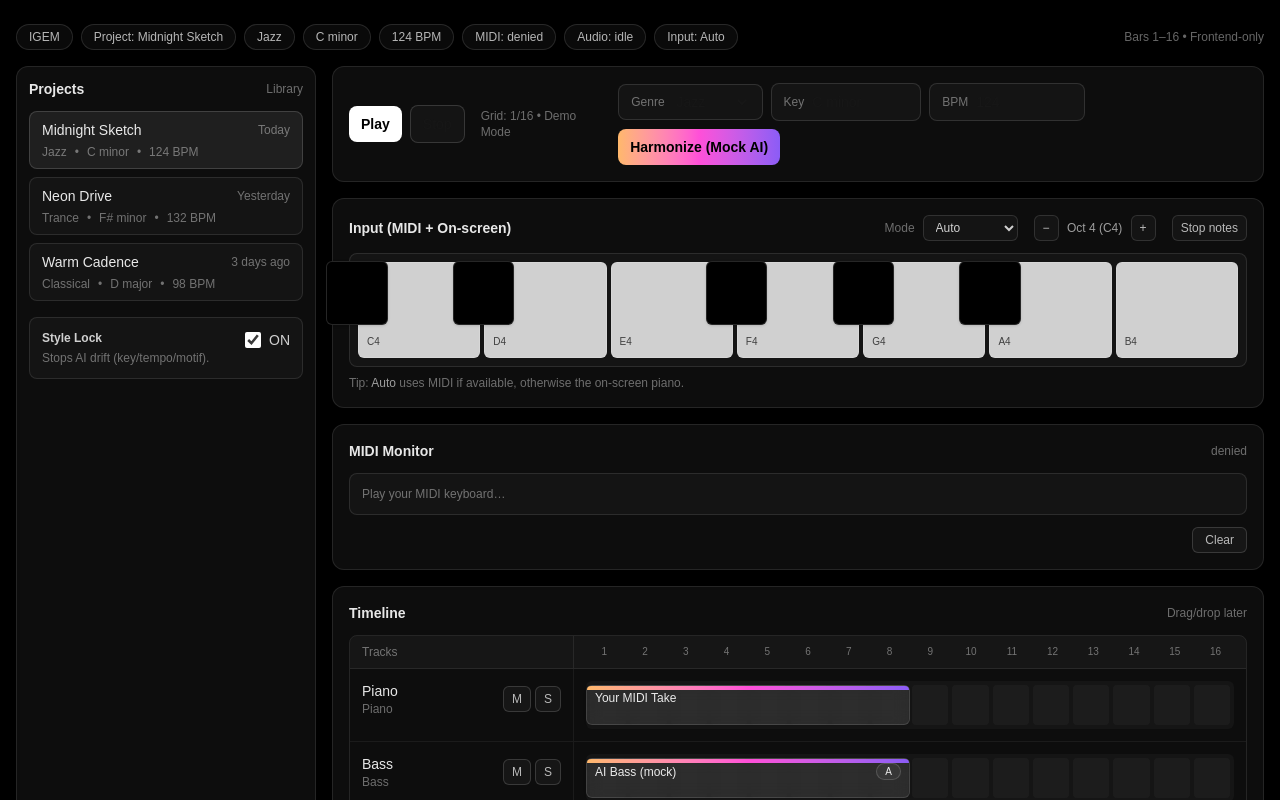
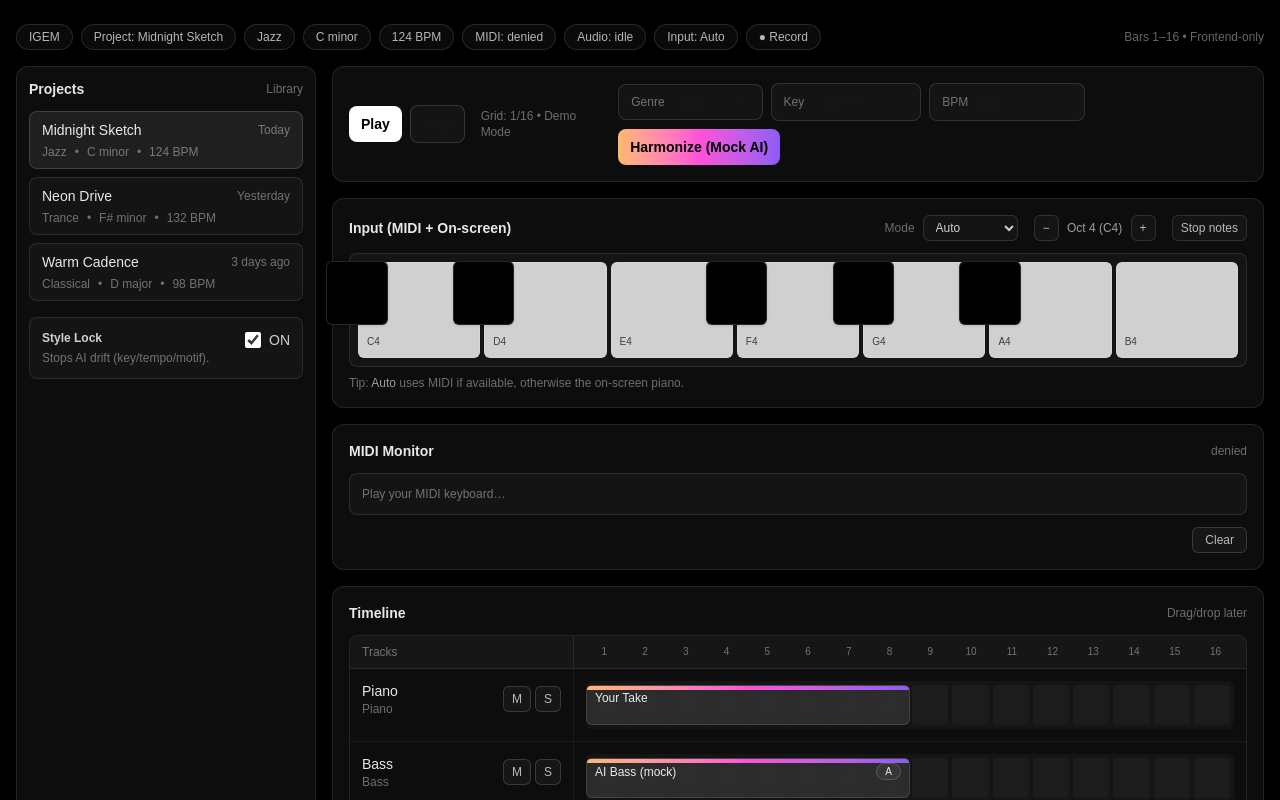
Before and after one commit to AntipasBen23/mozartai-feature-demo, a Next.js app: page / in a window 1280 px wide. Shown: the top 800 px of the page. Built offline with nearby package versions, Linux system fonts and the light colour scheme.

Commit message:
updated root page

```diff
--- a/src/app/page.tsx
+++ b/src/app/page.tsx
@@ -15,6 +15,10 @@ import { useSynth } from "./hooks/useSynth";
 
 type InputMode = "Auto" | "On-screen" | "MIDI";
 type BusEvent = MidiNoteEvent & { source: "MIDI" | "UI" };
+
+function secondsPerBar(bpm: number) {
+  return (60 / Math.max(1, bpm)) * 4; // 4/4
+}
 
 export default function Page() {
   const projects: Project[] = useMemo(
@@ -39,12 +43,12 @@ export default function Page() {
 
   const [aiLog, setAiLog] = useState<string[]>([
     "Tip: click anywhere once to enable audio.",
-    "Input: Auto uses MIDI if found, otherwise on-screen piano.",
+    "Auto uses MIDI if found, otherwise on-screen piano.",
   ]);
   const [command, setCommand] = useState("");
 
   const [tracks, setTracks] = useState<Track[]>([
-    { id: "t1", name: "Piano", kind: "Piano", clips: [{ id: "c1", name: "Your MIDI Take", startBar: 1, bars: 8 }] },
+    { id: "t1", name: "Piano", kind: "Piano", clips: [{ id: "c1", name: "Your Take", startBar: 1, bars: 8 }] },
     { id: "t2", name: "Bass", kind: "Bass", clips: [{ id: "c2", name: "AI Bass (mock)", startBar: 1, bars: 8, variant: "A" }] },
     { id: "t3", name: "Drums", kind: "Drums", clips: [{ id: "c3", name: "AI Drums (mock)", startBar: 1, bars: 8, variant: "A" }] },
     { id: "t4", name: "Pads", kind: "Pads", clips: [{ id: "c4", name: "AI Pads (mock)", startBar: 9, bars: 8, variant: "B" }] },
@@ -53,25 +57,62 @@ export default function Page() {
   const midi = useMidi(64);
   const synth = useSynth();
 
-  // Combined input event bus (MIDI + UI)
+  // Combined monitor bus (UI + MIDI)
   const [busEvents, setBusEvents] = useState<BusEvent[]>([]);
   const BUS_MAX = 64;
+  const pushEvent = (ev: BusEvent) => setBusEvents((prev) => [ev, ...prev].slice(0, BUS_MAX));
 
-  function pushEvent(ev: BusEvent) {
-    setBusEvents((prev) => [ev, ...prev].slice(0, BUS_MAX));
-  }
-
-  // Piano clip pulse
+  // Piano pulse
   const [pianoPulse, setPianoPulse] = useState(false);
   const pulseTimer = useRef<number | null>(null);
-
-  function pulsePiano() {
+  const pulsePiano = () => {
     setPianoPulse(true);
     if (pulseTimer.current) window.clearTimeout(pulseTimer.current);
     pulseTimer.current = window.setTimeout(() => setPianoPulse(false), 120);
+  };
+
+  // Recording
+  const [isRecording, setIsRecording] = useState(false);
+  const recordStartTs = useRef<number | null>(null);
+
+  function setPianoClip(name: string, bars?: number) {
+    setTracks((prev) =>
+      prev.map((t) => {
+        if (t.id !== "t1") return t;
+        return {
+          ...t,
+          clips: t.clips.map((c) =>
+            c.id === "c1" ? { ...c, name, bars: bars ?? c.bars } : c
+          ),
+        };
+      })
+    );
   }
 
-  // Decide if we should accept physical MIDI right now.
+  function toggleRecord() {
+    setIsRecording((on) => {
+      const next = !on;
+      if (next) {
+        recordStartTs.current = performance.now();
+        setPianoClip("Recording…", 1);
+        setAiLog((l) => ["Recording started.", ...l].slice(0, 10));
+      } else {
+        recordStartTs.current = null;
+        setPianoClip("Your Take");
+        setAiLog((l) => ["Recording stopped.", ...l].slice(0, 10));
+      }
+      return next;
+    });
+  }
+
+  function maybeGrowRecordingClip() {
+    if (!isRecording || recordStartTs.current == null) return;
+    const elapsedSec = (performance.now() - recordStartTs.current) / 1000;
+    const bars = Math.min(BAR_COUNT, Math.max(1, Math.floor(elapsedSec / secondsPerBar(bpm)) + 1));
+    setPianoClip("Recording…", bars);
+  }
+
+  // Allow physical MIDI?
   const allowMidi =
     mode === "MIDI" ||
     (mode === "Auto" &&
@@ -79,7 +120,7 @@ export default function Page() {
       !!midi.inputName &&
       !midi.inputName.includes("No MIDI devices"));
 
-  // Wire physical MIDI -> synth + bus
+  // Physical MIDI -> synth + bus (+ pulse + record growth)
   const lastMidiTs = useRef<number>(0);
   useEffect(() => {
     if (!allowMidi) return;
@@ -94,10 +135,11 @@ export default function Page() {
     if (ev.type === "noteon") {
       synth.noteOn(ev.note, ev.velocity);
       pulsePiano();
+      maybeGrowRecordingClip();
     } else {
       synth.noteOff(ev.note);
     }
-  }, [allowMidi, midi.events, synth]);
+  }, [allowMidi, midi.events, synth, isRecording, bpm]);
 
   function toggleTrack(id: string, field: "muted" | "solo") {
     setTracks((prev) => prev.map((t) => (t.id === id ? { ...t, [field]: !t[field] } : t)));
@@ -108,7 +150,10 @@ export default function Page() {
     setTracks((prev) =>
       prev.map((t) => {
         if (t.kind === "Bass" || t.kind === "Drums" || t.kind === "Pads") {
-          return { ...t, clips: t.clips.map((c) => ({ ...c, name: c.name.replace(/\(mock.*\)/, `(mock • ${action})`) })) };
+          return {
+            ...t,
+            clips: t.clips.map((c) => ({ ...c, name: c.name.replace(/\(mock.*\)/, `(mock • ${action})`) })),
+          };
         }
         return t;
       })
@@ -133,48 +178,47 @@ export default function Page() {
     else runMockAI("Refine groove + harmonize");
   }
 
-  // On-screen piano handlers (UI -> synth + bus)
+  // UI Piano -> synth + bus (+ pulse + record growth)
   function handleUiNoteOn(note: number, velocity: number = 110) {
     if (mode === "MIDI") return;
 
-    const ev: BusEvent = {
+    pushEvent({
       type: "noteon",
       note,
       velocity,
       channel: 0,
       ts: performance.now(),
       source: "UI",
-    };
-    pushEvent(ev);
+    });
 
     synth.noteOn(note, velocity);
     pulsePiano();
+    maybeGrowRecordingClip();
   }
 
   function handleUiNoteOff(note: number) {
     if (mode === "MIDI") return;
 
-    const ev: BusEvent = {
+    pushEvent({
       type: "noteoff",
       note,
       velocity: 0,
       channel: 0,
       ts: performance.now(),
       source: "UI",
-    };
-    pushEvent(ev);
+    });
 
     synth.noteOff(note);
+  }
+
+  function clearMonitor() {
+    midi.clear();
+    setBusEvents([]);
   }
 
   const midiChip =
     !midi.supported ? "MIDI: unsupported" : `MIDI: ${midi.status}${midi.inputName ? ` (${midi.inputName})` : ""}`;
   const audioChip = !synth.supported ? "Audio: unsupported" : `Audio: ${synth.status}`;
-
-  function clearMonitor() {
-    midi.clear();
-    setBusEvents([]);
-  }
 
   return (
     <div
@@ -194,11 +238,25 @@ export default function Page() {
             <Badge className="text-white/60">{midiChip}</Badge>
             <Badge className="text-white/60">{audioChip}</Badge>
             <Badge className="text-white/60">Input: {mode}</Badge>
+
+            <button
+              type="button"
+              onClick={toggleRecord}
+              className={cx(
+                "rounded-full border px-3 py-1 text-xs transition",
+                isRecording
+                  ? "border-white/30 bg-white text-black"
+                  : "border-white/12 bg-white/[0.04] text-white/70 hover:bg-white/[0.08]"
+              )}
+            >
+              {isRecording ? "■ Recording" : "● Record"}
+            </button>
           </div>
           <div className="text-xs text-white/40">Bars 1–{BAR_COUNT} • Frontend-only</div>
         </div>
 
         <div className="mt-4 grid grid-cols-12 gap-4">
+          {/* Sidebar */}
           <aside className={cx("col-span-12 md:col-span-3", ui.panel, "p-3")}>
             <div className="flex items-center justify-between">
               <div className="text-sm font-semibold text-white/90">Projects</div>
@@ -251,6 +309,7 @@ export default function Page() {
             </div>
           </aside>
 
+          {/* Main */}
           <main className="col-span-12 md:col-span-9 space-y-4">
             <Controls
               genre={genre}
@@ -318,7 +377,9 @@ export default function Page() {
                   placeholder='Try: "make it darker", "add tension", "more bounce"'
                   className="w-full rounded-lg border border-white/10 bg-white/[0.03] px-3 py-2 text-sm text-white/90 outline-none placeholder:text-white/30 focus:border-white/20"
                 />
-                <button type="submit" className={ui.btnPrimary}>Apply</button>
+                <button type="submit" className={ui.btnPrimary}>
+                  Apply
+                </button>
               </form>
 
               <div className="mt-3 rounded-lg border border-white/10 bg-white/[0.03] p-3">
```
